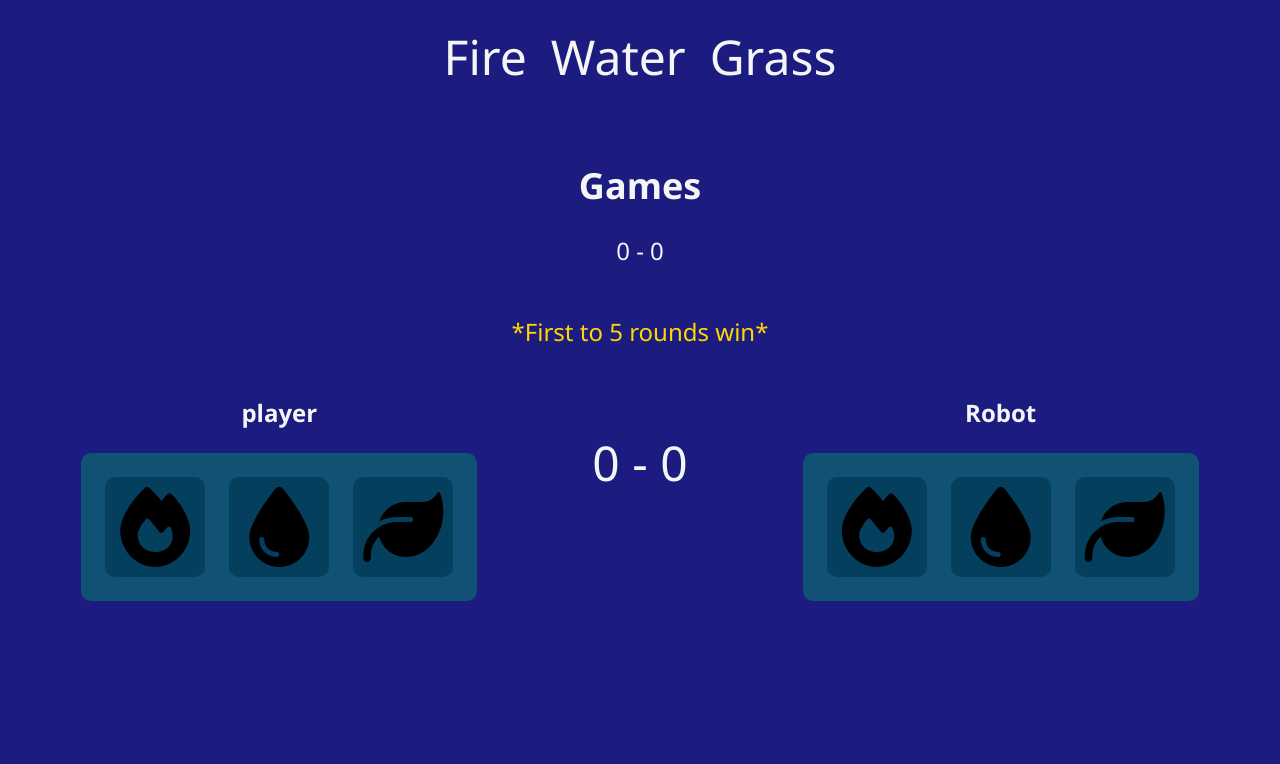
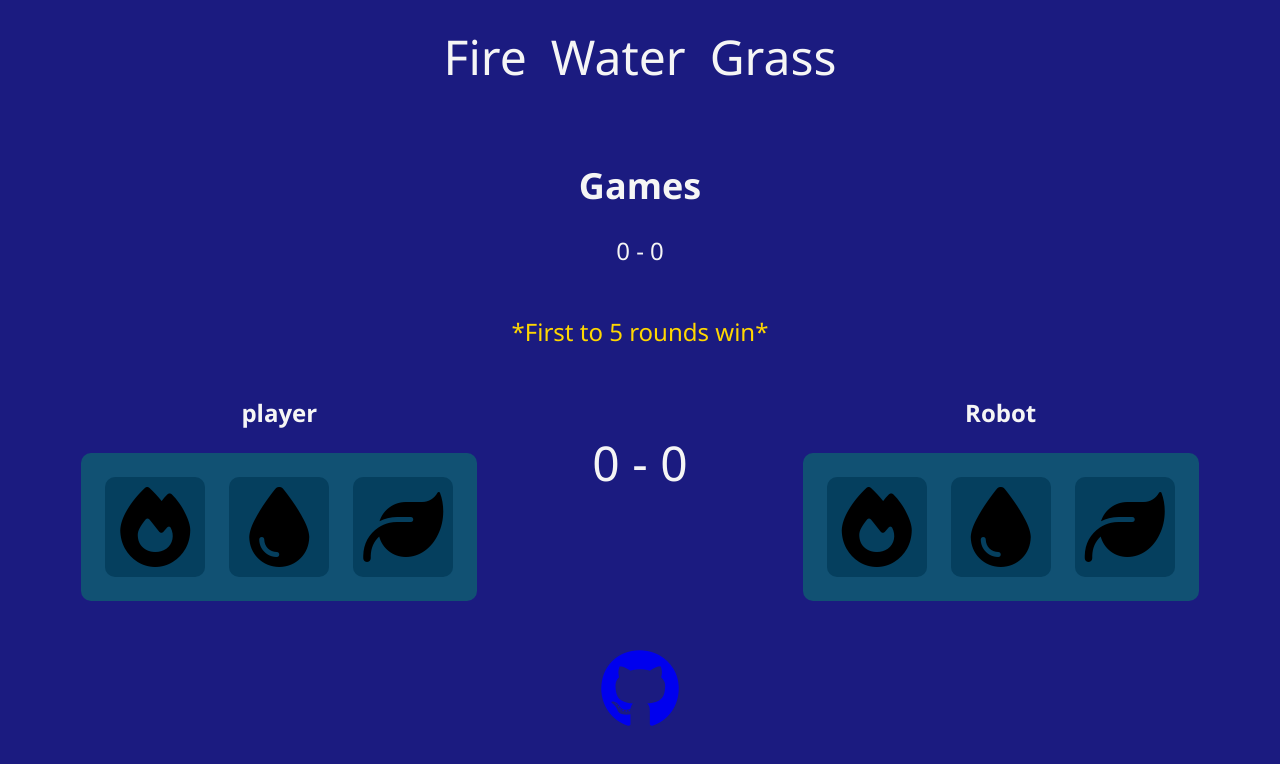
Before and after one commit to Hrma2006/rock-paper-cissors, a plain HTML site: page index.html in a window 1280 px wide. Drawn offline with Linux system fonts and the light colour scheme.

Commit message:
added a footer

```diff
--- a/index.html
+++ b/index.html
@@ -74,6 +74,9 @@
 				</div> -->
 			</div>
 		</div>
+		<footer >
+			<a href="https://github.com/Hrma2006" target="_blank"><i class="fa-brands fa-github"></i></a>
+		</footer>
 	</body>
 	<script src="main.js"></script>
 </html>
```
